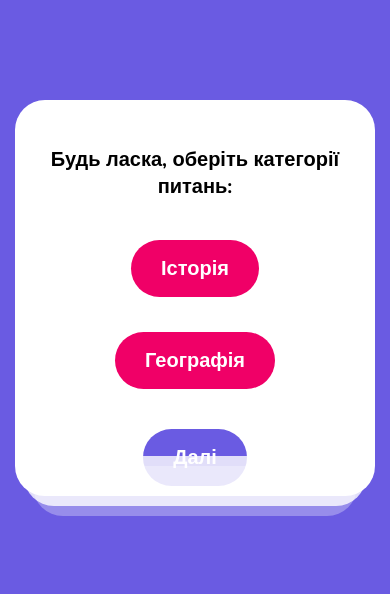
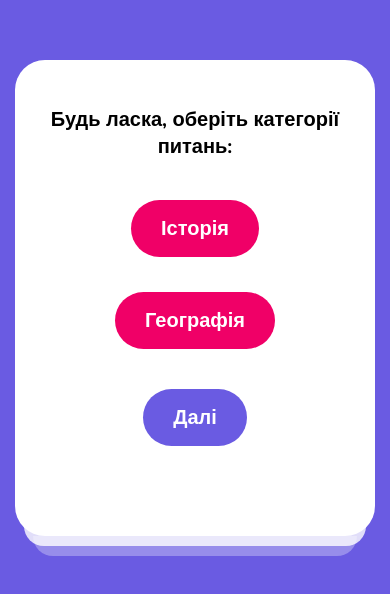
Before and after one commit to Shevtsooov/react-quiz, a React (Create React App) app: page / in a window 390 px wide. Shown: the part 124-718 px from the top of the page. Built offline with nearby package versions, Linux system fonts and the light colour scheme.

Commit message:
fixed screen performance

```diff
--- a/src/components/Filter/Filter.scss
+++ b/src/components/Filter/Filter.scss
@@ -3,7 +3,7 @@
 
   @media (max-width: 400px) {
     font-size: 16px;
-    height: 320px;
+    height: 400px;
   }
 
   &__header {
--- a/src/index.scss
+++ b/src/index.scss
@@ -29,7 +29,7 @@ body {
   &:after {
     content: '';
     display: block;
-    height: 50px;
+    height: 20px;
     border-bottom-left-radius: 30px;
     border-bottom-right-radius: 30px;
     position: absolute;
```
